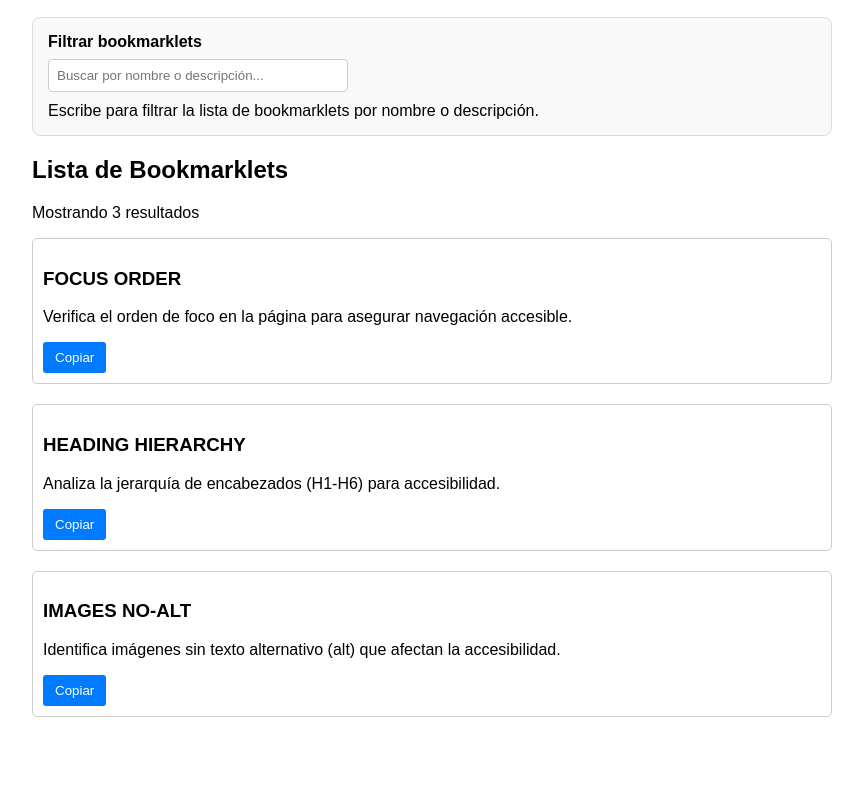
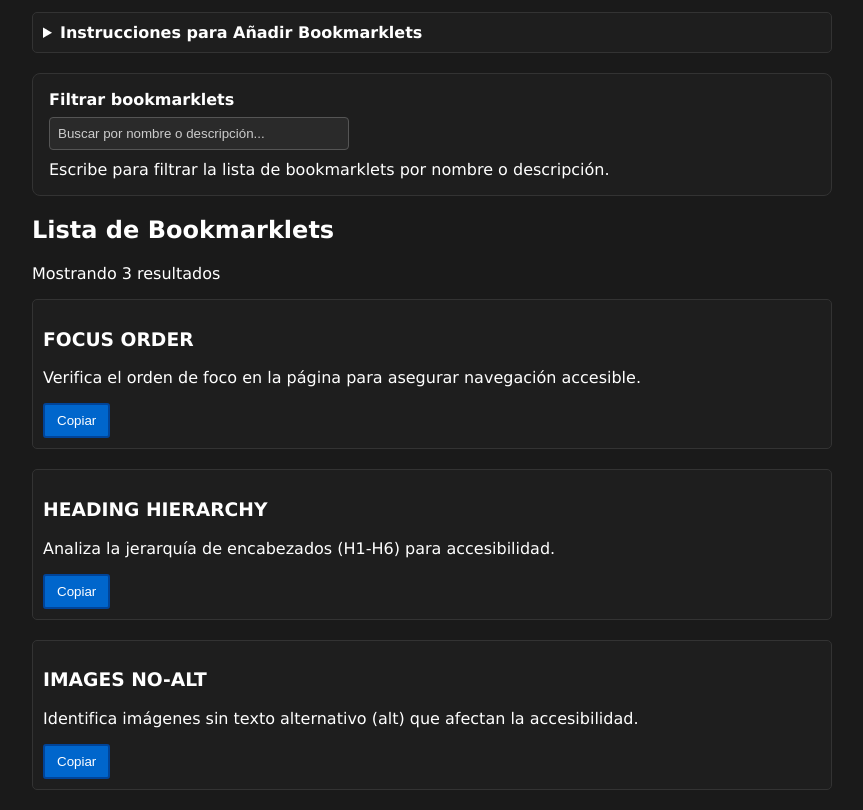
Before and after one commit to JesusGonzalezA/bookmarklets-a11y, a website: page index.html in a window 1280 px wide. Shown: the part 101-911 px from the top of the page, without its empty margins (208-1071 px from the left). Before the commit the page ends 838 px from the top, so only its background shows below. Drawn offline with Linux system fonts and the light colour scheme.

Commit message:
Improve html styles

```diff
--- a/index.html
+++ b/index.html
@@ -3,23 +3,38 @@
   <head>
     <meta charset="UTF-8" />
     <meta name="viewport" content="width=device-width, initial-scale=1.0" />
+    <meta name="color-scheme" content="dark" />
     <title>Bookmarklets para Accesibilidad</title>
     <style>
-      body { font-family: Arial, sans-serif; margin: 20px; max-width: 800px; margin: 20px auto; }
-      .search-container { padding: 15px; border: 1px solid #ddd; border-radius: 8px; background: #f9f9f9; margin-bottom: 20px; }
-      .search-container label { display: block; margin-bottom: 8px; font-weight: bold; }
-      input { padding: 8px; width: 100%; max-width: 300px; border: 1px solid #ccc; border-radius: 4px; }
+      body { font-family: Verdana, sans-serif; margin: 1.25rem; max-width: 50rem; margin: 1.25rem auto; background: #1a1a1a; color: #ffffff; }
+      h1 { padding: 1rem; }
+      .search-container { padding: 1rem; border: 1px solid #333; border-radius: 0.5rem; background: #1e1e1e; margin-bottom: 1.25rem; margin-top: 1.25rem; }
+      .search-container label { display: block; margin-bottom: 0.5rem; font-weight: bold; color: #ffffff; }
+      input { padding: 0.5rem; width: 100%; max-width: 18.75rem; border: 1px solid #555; border-radius: 0.25rem; background: #2a2a2a; color: #ffffff; margin-bottom: 0.625rem; }
+      input::placeholder { color: #cccccc; }
       ul { list-style: none; padding: 0; }
-      li { margin-bottom: 20px; padding: 10px; border: 1px solid #ccc; border-radius: 5px; }
-      button { padding: 8px 12px; background: #007bff; color: white; border: none; border-radius: 3px; cursor: pointer; }
-      button:hover { background: #0056b3; }
+      li { margin-bottom: 1.25rem; padding: 0.625rem; border: 1px solid #333; border-radius: 0.3125rem; background: #1e1e1e; }
+      button { padding: 0.5rem 0.75rem; background: #0066cc; color: white; border: 2px solid #004499; border-radius: 0.1875rem; cursor: pointer; }
+      button:hover { background: #004499; }
       .hidden { display: none; }
+      details { border: 1px solid #333; border-radius: 0.3125rem; padding: 0.625rem; background: #1e1e1e; margin-bottom: 1.25rem; }
+      summary { cursor: pointer; font-weight: bold; }
+    </style>
+    <style>
+      @media (max-width: 600px) {
+        body { padding: 1rem; }
+        .search-container { padding: 0.75rem; }
+        li { padding: 0.5rem; }
+        details { padding: 0.5rem; }
+      }
     </style>
   </head>
   <body>
     <header>
       <h1>Bookmarklets para Accesibilidad</h1>
     </header>
+
+    <main>
 
     <section>
       <details>
@@ -36,10 +51,10 @@
       </details>
     </section>
 
-    <section class="search-container" style="margin-top: 20px;">
+    <section class="search-container" style="margin-top: 1.25rem;">
       <label for="filter-input">Filtrar bookmarklets</label>
-      <input id="filter-input" type="search" placeholder="Buscar por nombre o descripción..." aria-describedby="filter-help"><br>
-      <span id="filter-help" class="sr-only" style="margin-top: 10px; display: block;">Escribe para filtrar la lista de bookmarklets por nombre o descripción.</span>
+        <input id="filter-input" type="search" placeholder="Buscar por nombre o descripción..." aria-describedby="filter-help" autocomplete="off">
+        <span id="filter-help" class="sr-only" style="display: block;">Escribe para filtrar la lista de bookmarklets por nombre o descripción.</span>
     </section>
 
     <section>
@@ -117,5 +132,6 @@
         debouncedRender(e.target.value);
       });
     </script>
-  </body>
+  </main>
+</body>
 </html>
```
